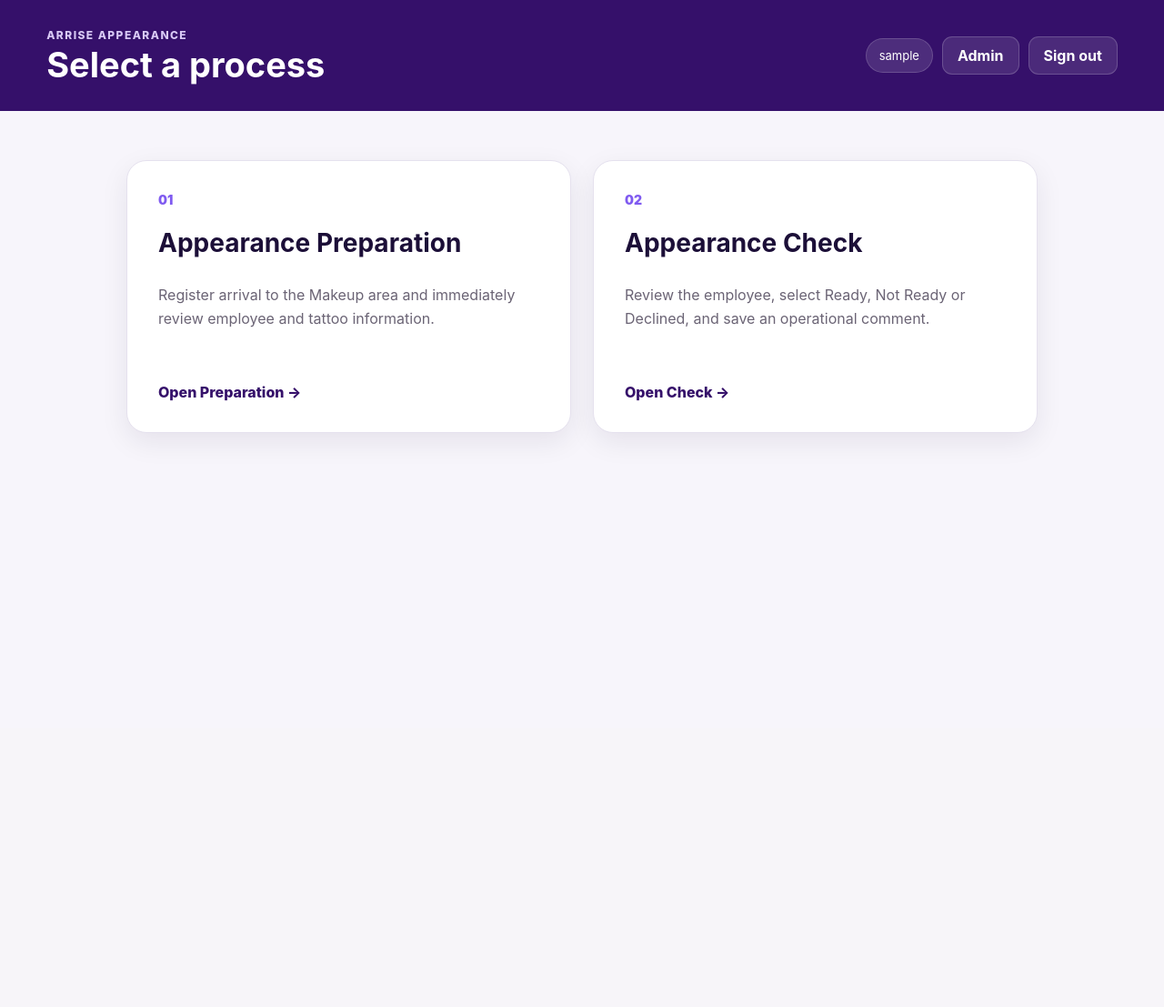
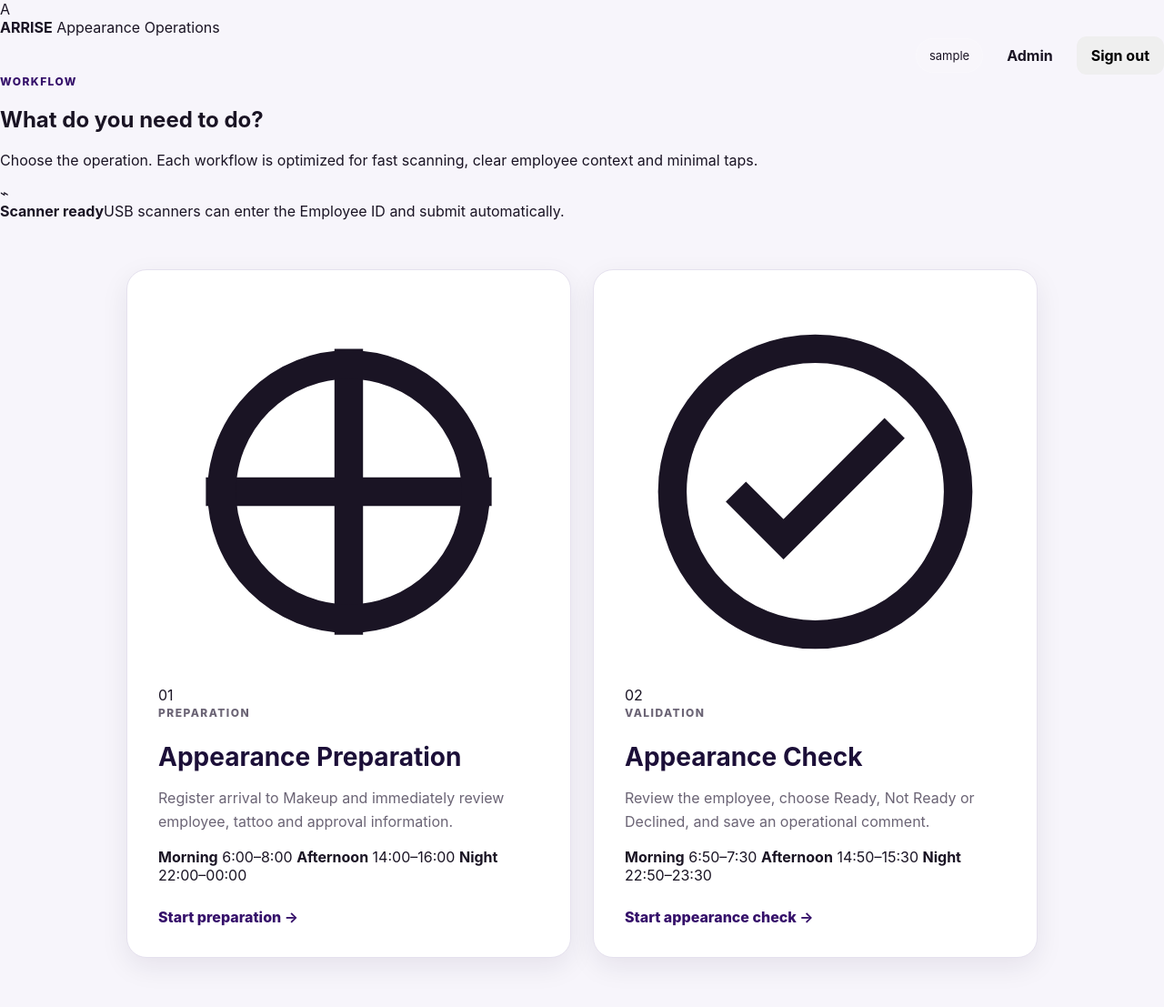
Before and after one commit to oscararrise/check_appearance, a Django app: page / in a window 1280 px wide. Shown: the whole page at 91% size. Before the commit the page ends 480 px from the top, so only its background shows below. Run offline with Django 5.2, Linux system fonts and the light colour scheme; the visitor is signed in with stand-in values (Sample User, id 1).

Commit message:
Redesign process selection for faster operator navigation

```diff
--- a/templates/appearance/process_selection.html
+++ b/templates/appearance/process_selection.html
@@ -2,31 +2,75 @@
 {% block title %}Select process | ARRISE Appearance{% endblock %}
 {% block body %}
 <div class="app-shell">
-    <header class="topbar">
-        <div>
-            <p class="eyebrow light">ARRISE APPEARANCE</p>
-            <h1>Select a process</h1>
+    <header class="app-header">
+        <div class="brand-lockup brand-lockup-light">
+            <span class="brand-symbol" aria-hidden="true">A</span>
+            <div>
+                <strong>ARRISE</strong>
+                <span>Appearance Operations</span>
+            </div>
         </div>
         <div class="topbar-actions">
-            <span class="user-chip">{{ request.user.username }}</span>
-            {% if request.user.is_staff %}<a class="btn btn-light" href="/admin/">Admin</a>{% endif %}
-            <form method="post" action="{% url 'logout' %}">{% csrf_token %}<button class="btn btn-light" type="submit">Sign out</button></form>
+            <span class="user-chip"><span class="user-dot" aria-hidden="true"></span>{{ request.user.username }}</span>
+            {% if request.user.is_staff %}<a class="btn btn-ghost" href="/admin/">Admin</a>{% endif %}
+            <form method="post" action="{% url 'logout' %}">{% csrf_token %}<button class="btn btn-ghost" type="submit">Sign out</button></form>
         </div>
     </header>
 
-    <main class="selection-grid">
-        <a class="process-card" href="{% url 'appearance:workspace' 'PREPARATION' %}">
-            <span class="process-kicker">01</span>
-            <h2>Appearance Preparation</h2>
-            <p>Register arrival to the Makeup area and immediately review employee and tattoo information.</p>
-            <span class="process-link">Open Preparation →</span>
-        </a>
-        <a class="process-card" href="{% url 'appearance:workspace' 'CHECK' %}">
-            <span class="process-kicker">02</span>
-            <h2>Appearance Check</h2>
-            <p>Review the employee, select Ready, Not Ready or Declined, and save an operational comment.</p>
-            <span class="process-link">Open Check →</span>
-        </a>
+    <main class="selection-page">
+        <section class="selection-intro">
+            <div>
+                <p class="eyebrow">WORKFLOW</p>
+                <h1>What do you need to do?</h1>
+                <p class="selection-subtitle">Choose the operation. Each workflow is optimized for fast scanning, clear employee context and minimal taps.</p>
+            </div>
+            <div class="selection-tip">
+                <span class="tip-icon" aria-hidden="true">⌁</span>
+                <div><strong>Scanner ready</strong><span>USB scanners can enter the Employee ID and submit automatically.</span></div>
+            </div>
+        </section>
+
+        <section class="selection-grid">
+            <a class="process-card preparation" href="{% url 'appearance:workspace' 'PREPARATION' %}">
+                <div class="process-card-top">
+                    <span class="process-icon" aria-hidden="true">
+                        <svg viewBox="0 0 24 24" fill="none" stroke="currentColor" stroke-width="1.8"><path d="M12 3v18M3 12h18"/><circle cx="12" cy="12" r="8"/></svg>
+                    </span>
+                    <span class="process-number">01</span>
+                </div>
+                <div class="process-copy">
+                    <p class="eyebrow">PREPARATION</p>
+                    <h2>Appearance Preparation</h2>
+                    <p>Register arrival to Makeup and immediately review employee, tattoo and approval information.</p>
+                </div>
+                <div class="process-window-list">
+                    <span><strong>Morning</strong> 6:00–8:00</span>
+                    <span><strong>Afternoon</strong> 14:00–16:00</span>
+                    <span><strong>Night</strong> 22:00–00:00</span>
+                </div>
+                <span class="process-link">Start preparation <b aria-hidden="true">→</b></span>
+            </a>
+
+            <a class="process-card check" href="{% url 'appearance:workspace' 'CHECK' %}">
+                <div class="process-card-top">
+                    <span class="process-icon" aria-hidden="true">
+                        <svg viewBox="0 0 24 24" fill="none" stroke="currentColor" stroke-width="1.8"><path d="m7 12 3 3 7-7"/><circle cx="12" cy="12" r="9"/></svg>
+                    </span>
+                    <span class="process-number">02</span>
+                </div>
+                <div class="process-copy">
+                    <p class="eyebrow">VALIDATION</p>
+                    <h2>Appearance Check</h2>
+                    <p>Review the employee, choose Ready, Not Ready or Declined, and save an operational comment.</p>
+                </div>
+                <div class="process-window-list">
+                    <span><strong>Morning</strong> 6:50–7:30</span>
+                    <span><strong>Afternoon</strong> 14:50–15:30</span>
+                    <span><strong>Night</strong> 22:50–23:30</span>
+                </div>
+                <span class="process-link">Start appearance check <b aria-hidden="true">→</b></span>
+            </a>
+        </section>
     </main>
 </div>
 {% endblock %}
```
